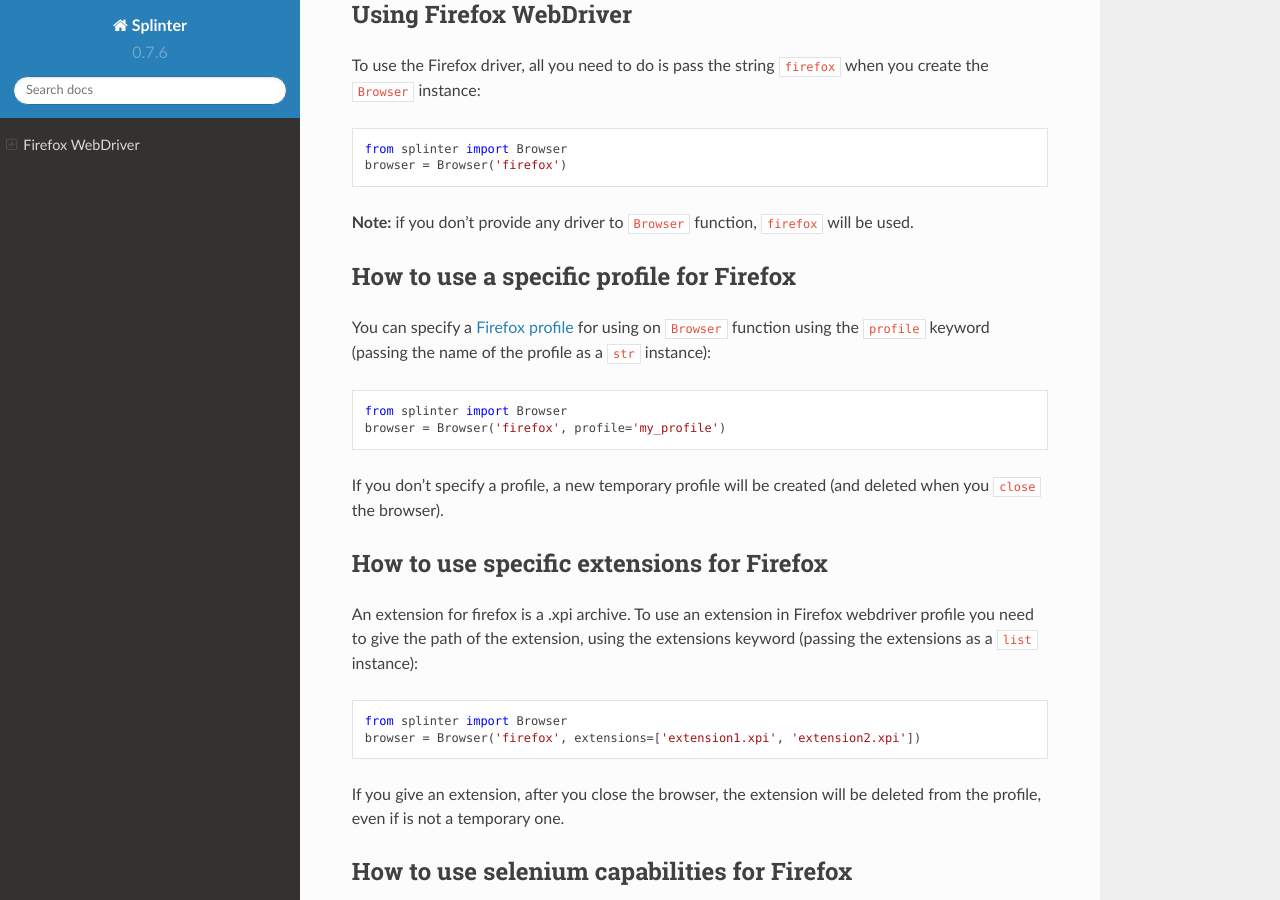
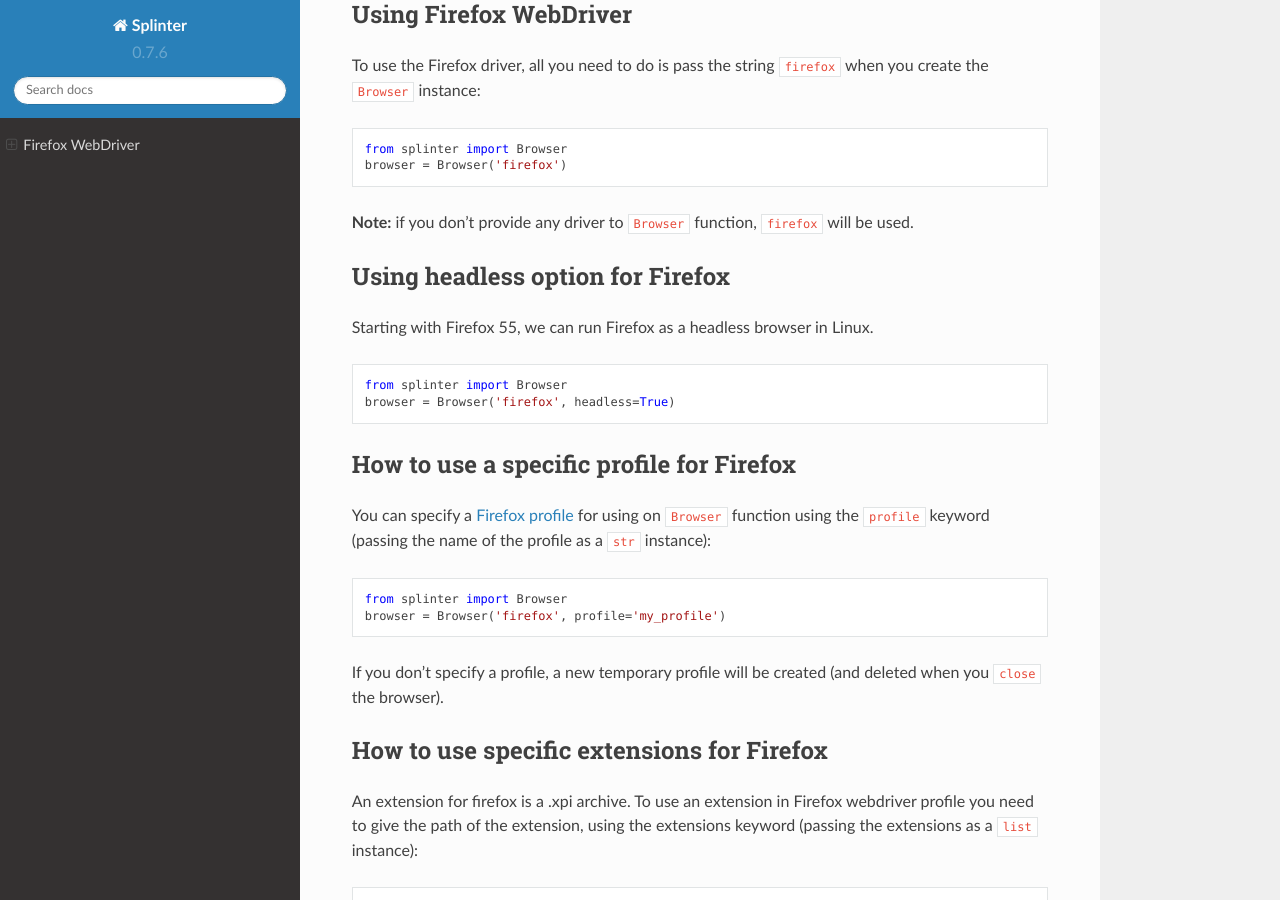
Before and after one commit to cobrateam/splinter, a Sphinx documentation site: the page built from docs/drivers/firefox.rst, in a window 1280 px wide and 900 px high, scrolled down 373 px. Built offline with Sphinx 7.4.7 and the Read the Docs theme 2.0.0, drawn with Linux system fonts in a browser that asks for light colours.

Commit message:
Add firefox headless

```diff
--- a/docs/drivers/firefox.rst
+++ b/docs/drivers/firefox.rst
@@ -38,6 +38,20 @@
     browser = Browser('firefox')
 
 **Note:** if you don't provide any driver to ``Browser`` function, ``firefox`` will be used.
+
+
+Using headless option for Firefox
+-----------------------
+
+Starting with Firefox 55, we can run Firefox as a headless browser in Linux.
+
+.. highlight:: python
+
+::
+
+    from splinter import Browser
+    browser = Browser('firefox', headless=True)
+
 
 How to use a specific profile for Firefox
 -----------------------------------------
--- a/docs/index.rst
+++ b/docs/index.rst
@@ -96,6 +96,7 @@
 specific docs for each driver):
 
 * :doc:`Chrome WebDriver </drivers/chrome>`
+* :doc:`Firefox WebDriver </drivers/firefox>`
 * :doc:`Phantomjs WebDriver </drivers/phantomjs>`
 * :doc:`zope.testbrowser </drivers/zope.testbrowser>`
 * :doc:`django client </drivers/django>`
```
Also changed, not shown: 1 other file.
